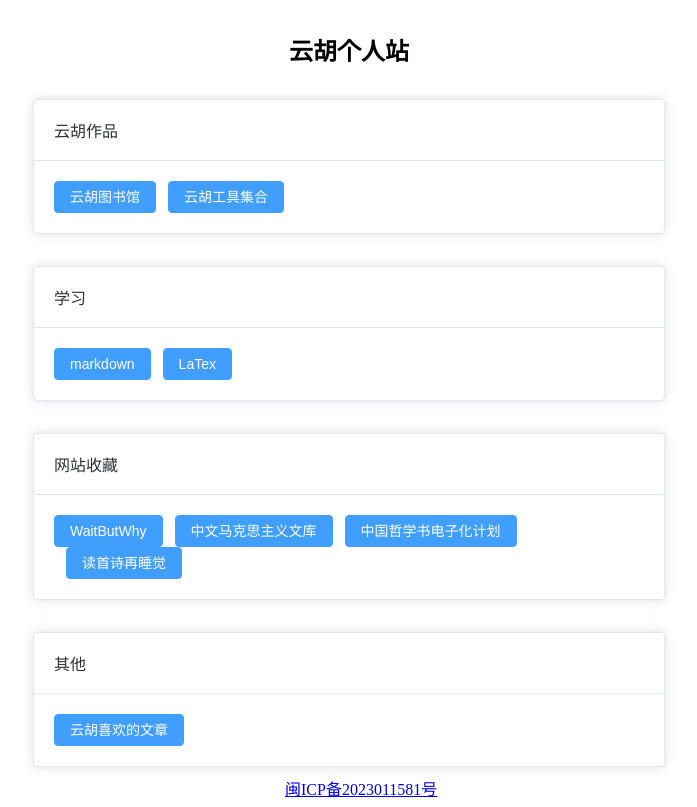
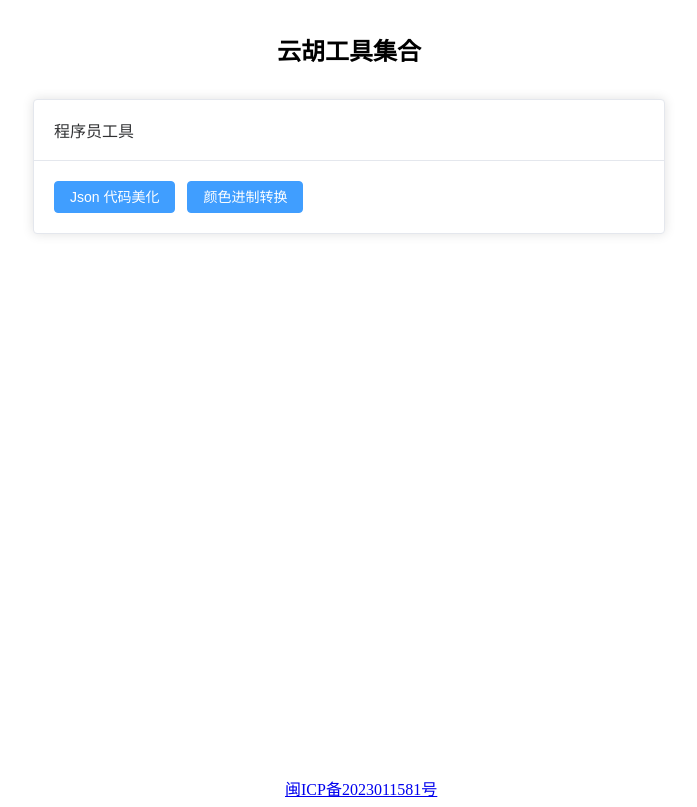
Before and after one commit to stevenling/interesting-util-client, a Vue app: page / in a window 1280 px wide. Shown: the whole page, without its empty margins (291-988 px from the left). Built offline with nearby package versions, Linux system fonts and the light colour scheme; what @highlightjs/vue-plugin would draw is missing.

Commit message:
feat: add

```diff
--- a/package.json
+++ b/package.json
@@ -6,7 +6,7 @@
     "serve": "vue-cli-service serve",
     "build": "vue-cli-service build",
     "lint": "vue-cli-service lint",
-    "push": "npm run build && scp -r dist/* root@43.142.56.47:/var/www/html"
+    "push": "npm run build && scp -r dist/* root@43.142.56.47:/root/vue-project/yunhu-utils/dist"
   },
   "dependencies": {
     "@highlightjs/vue-plugin": "^2.1.0",
--- a/src/router/router.js
+++ b/src/router/router.js
@@ -1,13 +1,13 @@
 const routes = [
-    {
-        name: 'Index',
-        path: '/',
-        component: ()=>import("@/components/Index"),
-        meta: { title: '云胡个人站' }
-    },
+    // {
+    //     name: 'Index',
+    //     path: '/',
+    //     component: ()=>import("@/components/Index"),
+    //     meta: { title: '云胡个人站' }
+    // },
     {
         name: 'UtilIndex',
-        path: '/UtilIndex',
+        path: '/',
         component: ()=>import("@/components/UtilIndex")
     },
     {
```
